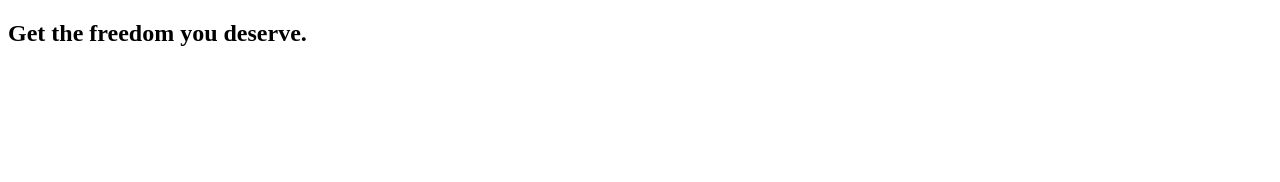
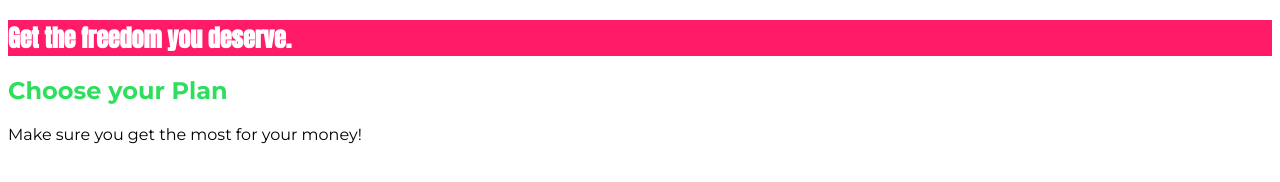
Before and after one commit to san-sekhon/uHost, a plain HTML site: page index.html in a window 1280 px wide. Drawn offline with Linux system fonts and the light colour scheme.

Commit message:
completed section 2

```diff
--- a/index.html
+++ b/index.html
@@ -6,12 +6,19 @@
     <meta http-equiv="X-UA-Compatible" content="ie=edge">
     <title>uHost</title>
     <link rel="shortcut icon" href="favicon.png">
+    <link href="https://fonts.googleapis.com/css2?family=Anton&display=swap" rel="stylesheet">
+    <link href="https://fonts.googleapis.com/css2?family=Montserrat:wght@400;700&display=swap" rel="stylesheet">
+    <link rel="stylesheet" href="main.css">
 </head>
 
 <body>
     <main>
-        <section>
+        <section id="product-overview">
             <h1>Get the freedom you deserve.</h1>
+        </section>
+        <section id="plans">
+            <h1 class="section-title">Choose your Plan</h1>
+            <p>Make sure you get the most for your money!</p>
         </section>
     </main>
 </body>
--- /dev/null
+++ b/main.css
@@ -0,0 +1,16 @@
+body {
+  font-family: 'Montserrat', sans-serif;
+}
+
+#product-overview {
+  background: #ff1b68;
+}
+
+ #product-overview h1 {
+  color: white;
+  font-family: 'Anton', sans-serif;
+}
+
+.section-title {
+  color: #2ddf5c;
+}
```
